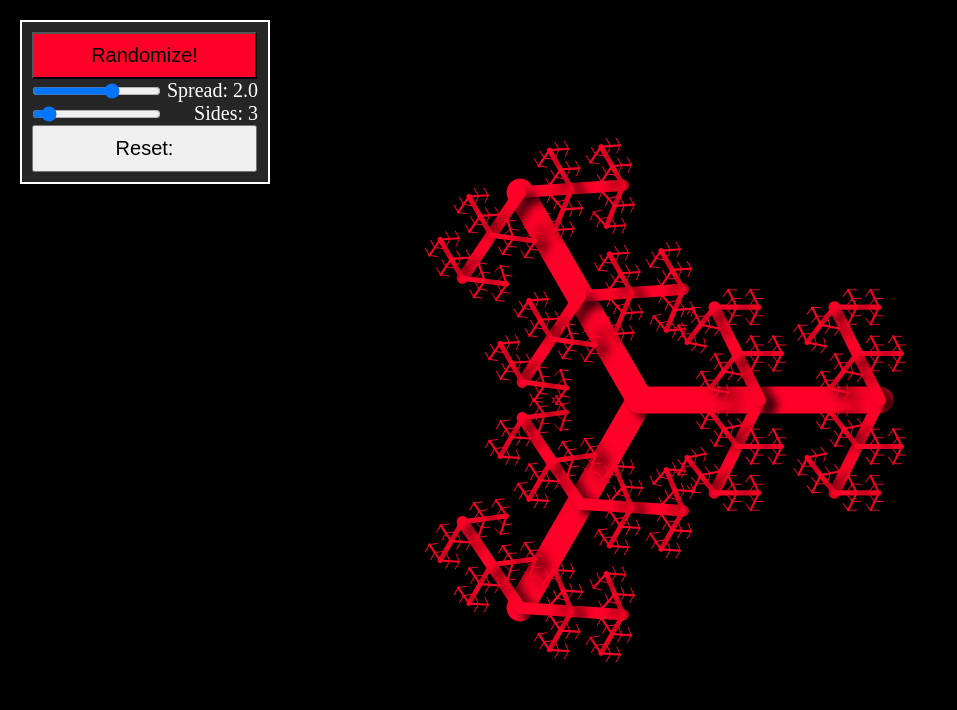
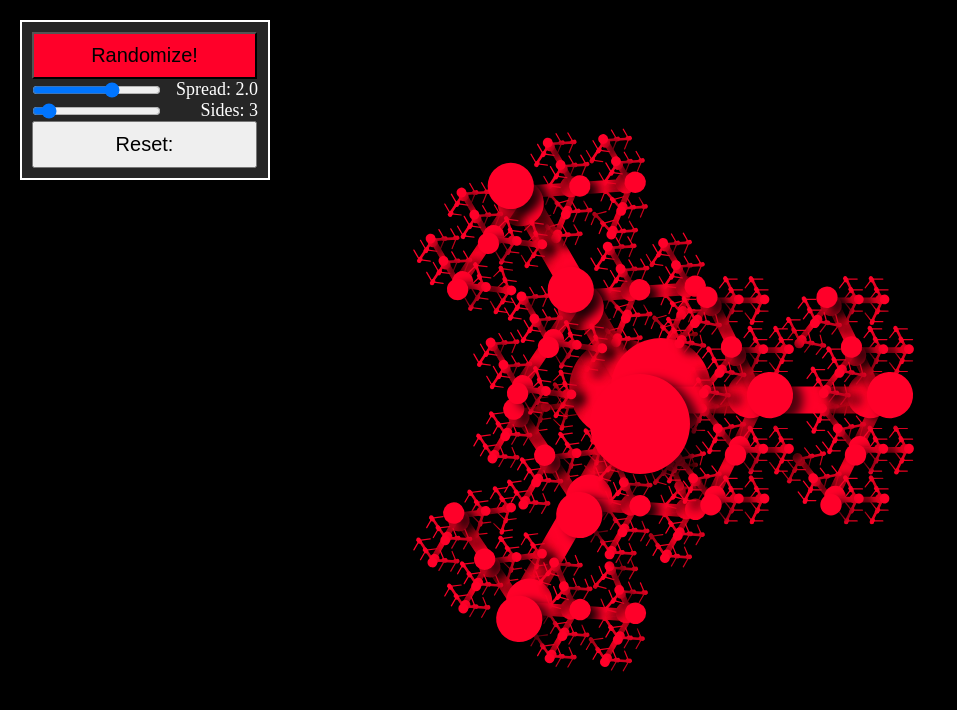
Before and after one commit to YakubuAmidu/Generator-art, a website: page index.html in a window 1280 px wide. Both pictures are taken after a click on the button "Randomize!". Shown: the whole page, without its empty margins (0-957 px from the left). Drawn offline with Linux system fonts and the light colour scheme.

Commit message:
Initial commit

```diff
--- a/sass/base/_base.scss
+++ b/sass/base/_base.scss
@@ -47,5 +47,5 @@ button {
 label,
 input {
   color: $color-white;
-  font-size: 20px;
+  font-size: 18px;
 }
--- a/script.js
+++ b/script.js
@@ -19,7 +19,7 @@ window.addEventListener("load", function () {
   const branches = 2;
 
   let sides = 5;
-  let scale = 0.5;
+  let scale = 0.7;
   let spread = 0.1;
   let color = "hsl(" + Math.random() * 360 + ", 100%, 50%)";
   let lineWidth = Math.floor(Math.random() * 20 + 10);
@@ -67,6 +67,10 @@ window.addEventListener("load", function () {
 
       ctx.restore();
     }
+
+    ctx.beginPath();
+    ctx.arc(0,size * 0.1,50,0,Math.PI * 2);
+    ctx.fill();
   }
 
   function drawFractal() {
@@ -74,11 +78,12 @@ window.addEventListener("load", function () {
     ctx.save();
     ctx.lineWidth = lineWidth;
     ctx.strokeStyle = color;
+    ctx.fillStyle = color;
     ctx.translate(canvas.width / 2, canvas.height / 2);
     for (let i = 0; i < sides; i++) {
       ctx.rotate((Math.PI * 2) / sides);
       drawBranch(0);
-    }
+    };
 
     ctx.restore();
     randomizeButton.style.background = color;
@@ -88,7 +93,7 @@ window.addEventListener("load", function () {
 
   function randomizeFractal() {
     sides = Math.floor(Math.random() * 7 + 2);
-    scale = Math.random() * 0.2 + 0.4;
+    scale = Math.random() * 0.4 + 0.4;
     spread = Math.random() * 2.9 + 0.1;
     color = "hsl(" + Math.random() * 360 + ", 100%, 50%)";
     drawFractal();
@@ -123,4 +128,10 @@ window.addEventListener("load", function () {
   }
 
   updateSliders();
+
+  window.addEventListener('resize', function(){
+    canvas.width = window.innerWidth;
+    canvas.height = window.innerHeight;
+    drawFractal();
+  });
 });
```
Also changed, not shown: css/style.css.
